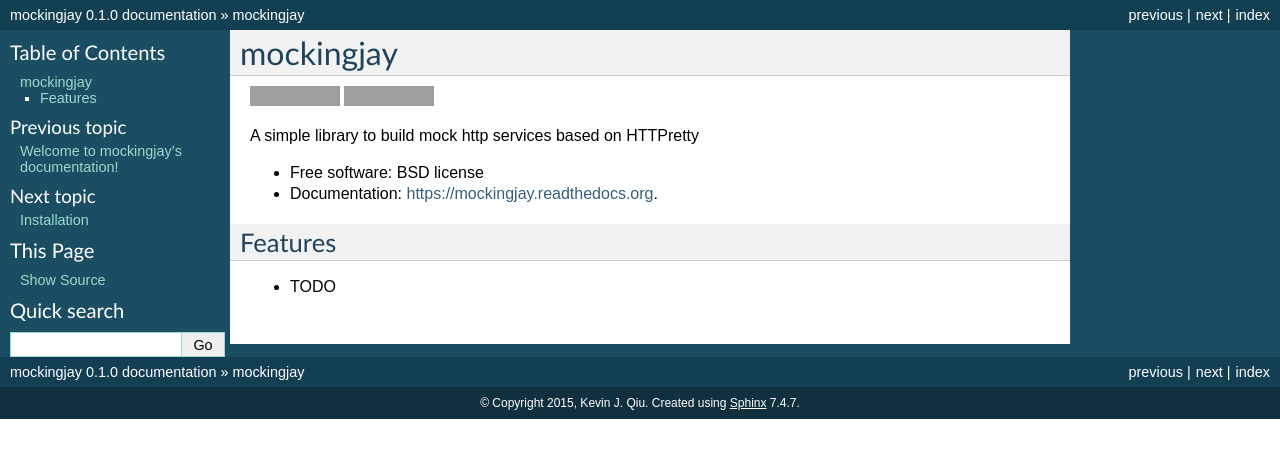
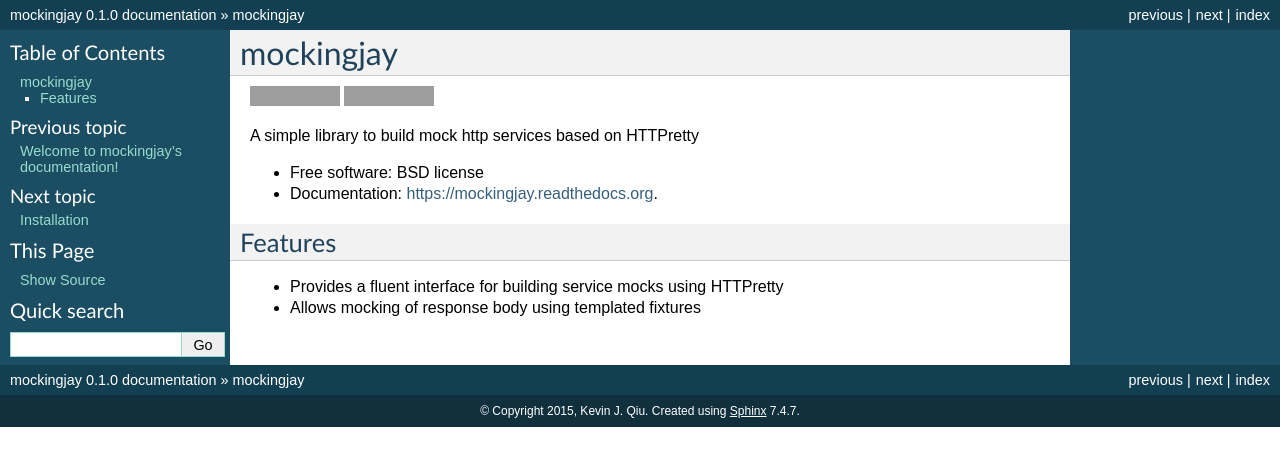
Before and after one commit to kevinjqiu/mockingjay, a Sphinx documentation site: the page built from docs/readme.rst, in a window 1280 px wide, cut to the strip 0-466 px from the top of the page. Built offline with Sphinx 7.4.7, drawn with Linux system fonts in a browser that asks for light colours; grey boxes are pictures that could not be loaded.

Commit message:
Some doc

```diff
--- a/README.rst
+++ b/README.rst
@@ -14,7 +14,9 @@
 * Free software: BSD license
 * Documentation: https://mockingjay.readthedocs.org.
 
+
 Features
---------
+========
 
-* TODO
+* Provides a fluent interface for building service mocks using HTTPretty
+* Allows mocking of response body using templated fixtures
--- a/docs/installation.rst
+++ b/docs/installation.rst
@@ -4,7 +4,7 @@
 
 At the command line::
 
-    $ easy_install mockingjay
+    $ pip install mockingjay
 
 Or, if you have virtualenvwrapper installed::
 
```
